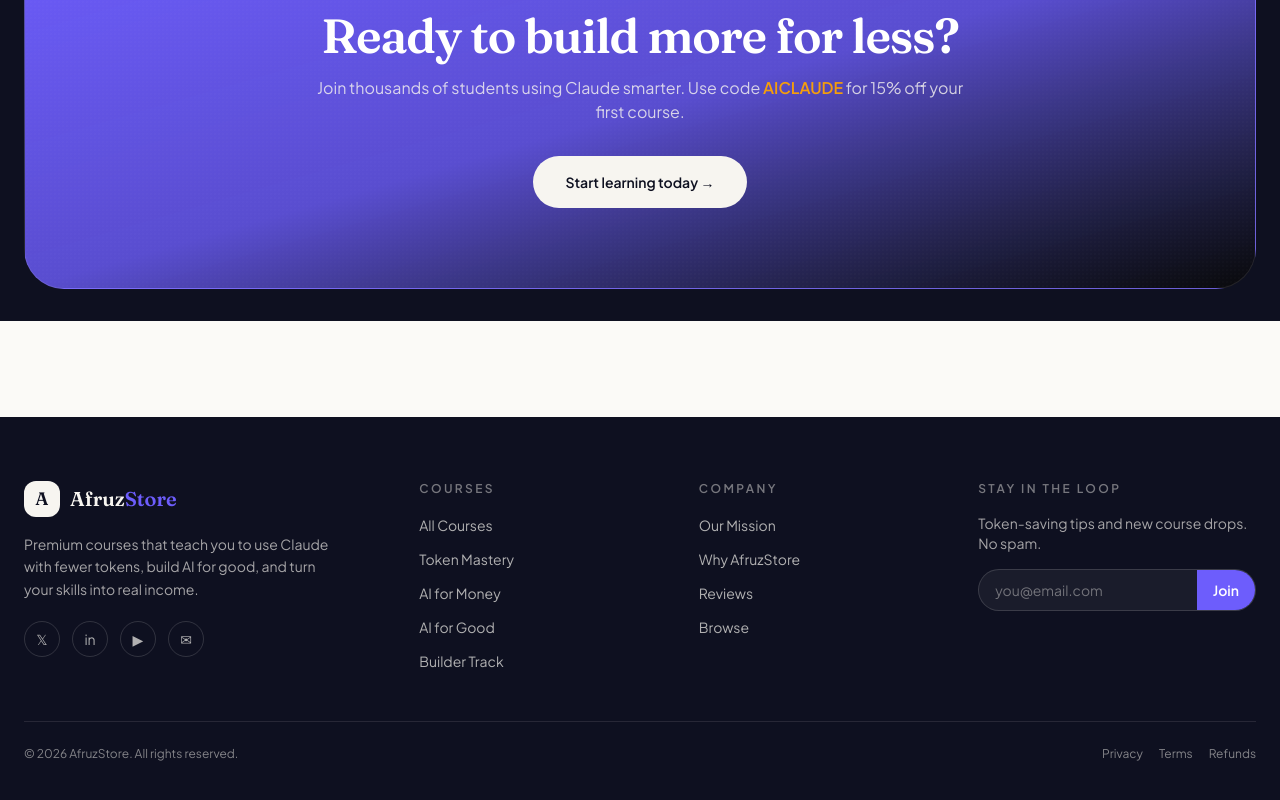
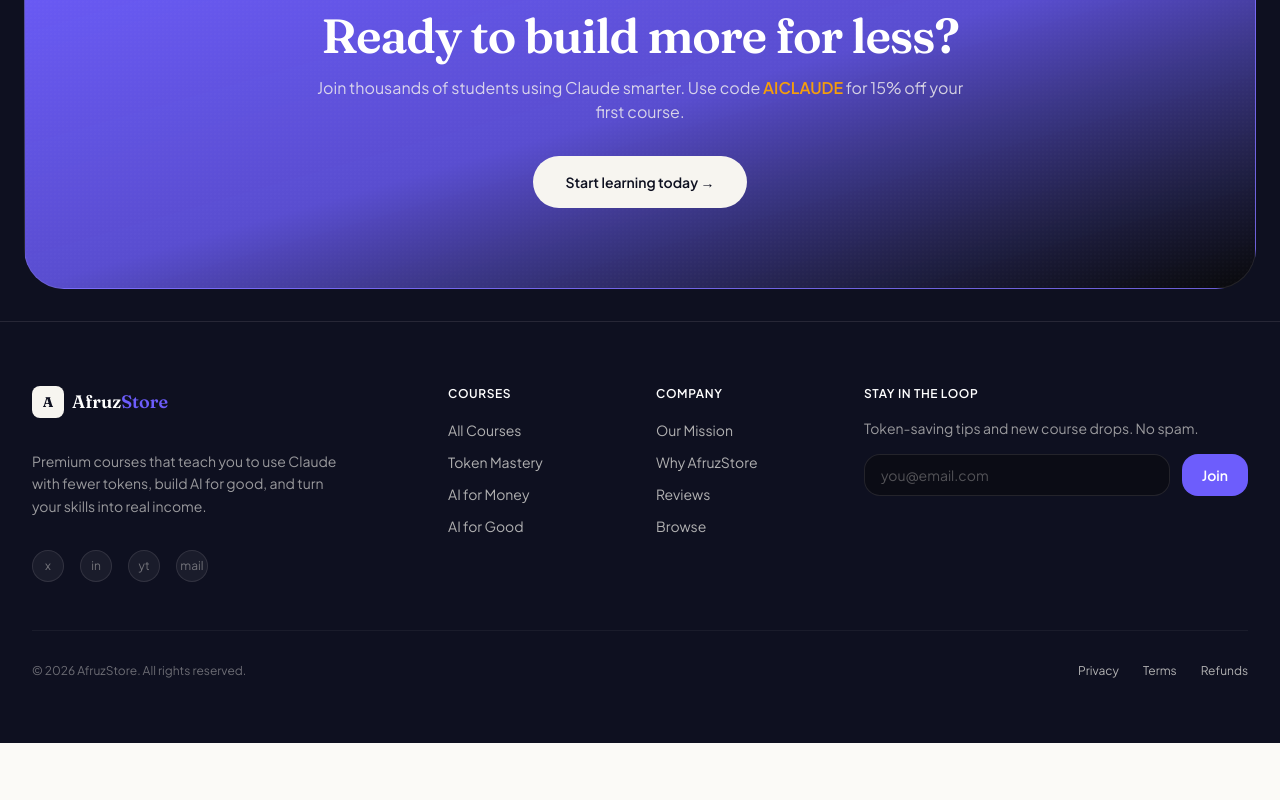
Before and after one commit to Afruz10/E-COMMERCE, a Next.js app: page / in a window 1280 px wide. Shown: the part 3350-4150 px from the top of the page. After the commit the page ends 4093 px from the top, so only its background shows below. Built offline with nearby package versions, Linux system fonts and the light colour scheme; no server answers; the database is empty.

Commit message:
Update footer.tsx

```diff
--- a/src/components/footer.tsx
+++ b/src/components/footer.tsx
@@ -1,107 +1,98 @@
 import Link from "next/link";
-
-const cols = [
-  {
-    title: "Courses",
-    links: [
-      { label: "All Courses", href: "/products" },
-      { label: "Token Mastery", href: "/products?category=token-mastery" },
-      { label: "AI for Money", href: "/products?category=ai-for-money" },
-      { label: "AI for Good", href: "/products?category=ai-for-good" },
-      { label: "Builder Track", href: "/products?category=builder-track" },
-    ],
-  },
-  {
-    title: "Company",
-    links: [
-      { label: "Our Mission", href: "/#mission" },
-      { label: "Why AfruzStore", href: "/#why" },
-      { label: "Reviews", href: "/#testimonials" },
-      { label: "Browse", href: "/products" },
-    ],
-  },
-];
+import Image from "next/image";
 
 export function Footer() {
   return (
-    <footer className="mt-24 bg-ink text-cream">
-      <div className="mx-auto max-w-7xl px-4 py-16 sm:px-6">
-        <div className="grid gap-12 lg:grid-cols-[1.5fr_1fr_1fr_1.2fr]">
-          <div>
-            <Link href="/" className="flex items-center gap-2.5">
-              <span className="flex h-9 w-9 items-center justify-center rounded-xl bg-cream font-display text-lg font-semibold text-ink">
+    <footer className="border-t border-cream/10 bg-ink text-cream/70">
+      <div className="mx-auto max-w-7xl px-4 py-12 sm:px-6 lg:px-8 lg:py-16">
+        <div className="xl:grid xl:grid-cols-3 xl:gap-8">
+
+          {/* Brand Info */}
+          <div className="space-y-8 xl:col-span-1">
+            <div className="flex items-center gap-2">
+              <span className="flex h-8 w-8 items-center justify-center rounded-lg bg-cream font-display text-sm font-bold text-ink">
                 A
               </span>
-              <span className="font-display text-xl font-semibold">
+              <span className="font-display text-lg font-semibold text-white">
                 Afruz<span className="text-violet">Store</span>
               </span>
-            </Link>
-            <p className="mt-4 max-w-xs text-sm leading-relaxed text-cream/65">
-              Premium courses that teach you to use Claude with fewer tokens,
-              build AI for good, and turn your skills into real income.
+            </div>
+            <p className="max-w-xs text-sm leading-relaxed text-cream/60">
+              Premium courses that teach you to use Claude with fewer tokens, build AI for good, and turn your skills into real income.
             </p>
-            <div className="mt-5 flex gap-3">
-              {["𝕏", "in", "▶", "✉"].map((s) => (
-                <span
-                  key={s}
-                  className="flex h-9 w-9 items-center justify-center rounded-full border border-cream/15 text-sm text-cream/70 transition-colors hover:border-cream/40 hover:text-cream"
-                >
+            {/* Social Icons Placeholder Grid */}
+            <div className="flex space-x-4">
+              {["x", "in", "yt", "mail"].map((s) => (
+                <span key={s} className="flex h-8 w-8 cursor-pointer items-center justify-center rounded-full border border-cream/10 bg-cream/5 text-xs text-cream/40 hover:border-cream/30 hover:text-white transition-colors">
                   {s}
                 </span>
               ))}
             </div>
           </div>
 
-          {cols.map((col) => (
-            <div key={col.title}>
-              <h4 className="text-xs font-semibold uppercase tracking-[0.2em] text-cream/45">
-                {col.title}
-              </h4>
-              <ul className="mt-4 flex flex-col gap-2.5">
-                {col.links.map((l) => (
-                  <li key={l.label}>
-                    <Link
-                      href={l.href}
-                      className="text-sm text-cream/70 transition-colors hover:text-cream"
-                    >
-                      {l.label}
-                    </Link>
-                  </li>
-                ))}
+          {/* Navigation Links Blocks */}
+          <div className="mt-12 grid grid-cols-2 gap-8 xl:col-span-2 xl:mt-0">
+            <div className="md:grid md:grid-cols-2 md:gap-8">
+              <div>
+                <h3 className="text-xs font-semibold uppercase tracking-wider text-white">
+                  Courses
+                </h3>
+                <ul className="mt-4 space-y-2">
+                  <li><Link href="/products" className="text-sm hover:text-cyan-400 transition-colors">All Courses</Link></li>
+                  <li><Link href="/products/claude-low-token-mastery" className="text-sm hover:text-cyan-400 transition-colors">Token Mastery</Link></li>
+                  <li><Link href="/products?category=money" className="text-sm hover:text-cyan-400 transition-colors">AI for Money</Link></li>
+                  <li><Link href="/products?category=good" className="text-sm hover:text-cyan-400 transition-colors">AI for Good</Link></li>
                 </ul>
               </div>
-          ))}
+              <div className="mt-12 md:mt-0">
+                <h3 className="text-xs font-semibold uppercase tracking-wider text-white">
+                  Company
+                </h3>
+                <ul className="mt-4 space-y-2">
+                  <li><Link href="/#mission" className="text-sm hover:text-cyan-400 transition-colors">Our Mission</Link></li>
+                  <li><Link href="/#why" className="text-sm hover:text-cyan-400 transition-colors">Why AfruzStore</Link></li>
+                  <li><Link href="/#testimonials" className="text-sm hover:text-cyan-400 transition-colors">Reviews</Link></li>
+                  <li><Link href="/products" className="text-sm hover:text-cyan-400 transition-colors">Browse</Link></li>
+                </ul>
+              </div>
+            </div>
 
+            {/* Newsletter Input Box Form Node */}
             <div>
-            <h4 className="text-xs font-semibold uppercase tracking-[0.2em] text-cream/45">
+              <h3 className="text-xs font-semibold uppercase tracking-wider text-white">
                 Stay in the loop
-            </h4>
-            <p className="mt-4 text-sm text-cream/65">
+              </h3>
+              <p className="mt-4 text-sm text-cream/60">
                 Token-saving tips and new course drops. No spam.
               </p>
-            <form className="mt-4 flex overflow-hidden rounded-full border border-cream/15 bg-cream/5">
+              <form className="mt-4 sm:flex sm:max-w-md">
                 <input
                   type="email"
+                  required
                   placeholder="you@email.com"
-                className="min-w-0 flex-1 bg-transparent px-4 py-2.5 text-sm text-cream placeholder:text-cream/40 focus:outline-none"
+                  className="w-full rounded-2xl border border-cream/10 bg-zinc-950/50 px-4 py-2.5 text-sm text-white placeholder-cream/30 focus:border-cyan-400 focus:outline-none focus:ring-1 focus:ring-cyan-400 sm:max-w-xs"
                 />
                 <button
-                type="button"
-                className="bg-violet px-4 text-sm font-semibold text-white"
+                  type="submit"
+                  className="mt-3 flex w-full items-center justify-center rounded-2xl bg-violet px-5 py-2.5 text-sm font-semibold text-white hover:bg-violet/80 transition-colors sm:ml-3 sm:mt-0 sm:w-auto"
                 >
                   Join
                 </button>
               </form>
             </div>
           </div>
+        </div>
 
-        <div className="mt-12 flex flex-col items-center justify-between gap-3 border-t border-cream/10 pt-6 text-xs text-cream/50 sm:flex-row">
-          <p>© {new Date().getFullYear()} AfruzStore. All rights reserved.</p>
-          <p className="flex items-center gap-4">
-            <span className="cursor-pointer hover:text-cream/80">Privacy</span>
-            <span className="cursor-pointer hover:text-cream/80">Terms</span>
-            <span className="cursor-pointer hover:text-cream/80">Refunds</span>
+        {/* Bottom Rights Bar Layer */}
+        <div className="mt-12 border-t border-cream/5 pt-8 md:flex md:items-center md:justify-between">
+          <p className="text-xs text-cream/40 order-2 md:order-1">
+            &copy; 2026 AfruzStore. All rights reserved.
           </p>
+          <div className="mt-4 flex space-x-6 order-1 md:order-2 md:mt-0">
+            <Link href="/privacy" className="text-xs hover:text-white transition-colors">Privacy</Link>
+            <Link href="/terms" className="text-xs hover:text-white transition-colors">Terms</Link>
+            <Link href="/refunds" className="text-xs hover:text-white transition-colors">Refunds</Link>
+          </div>
         </div>
       </div>
     </footer>
```
Lines whose indentation alone changed are shown as unchanged.
